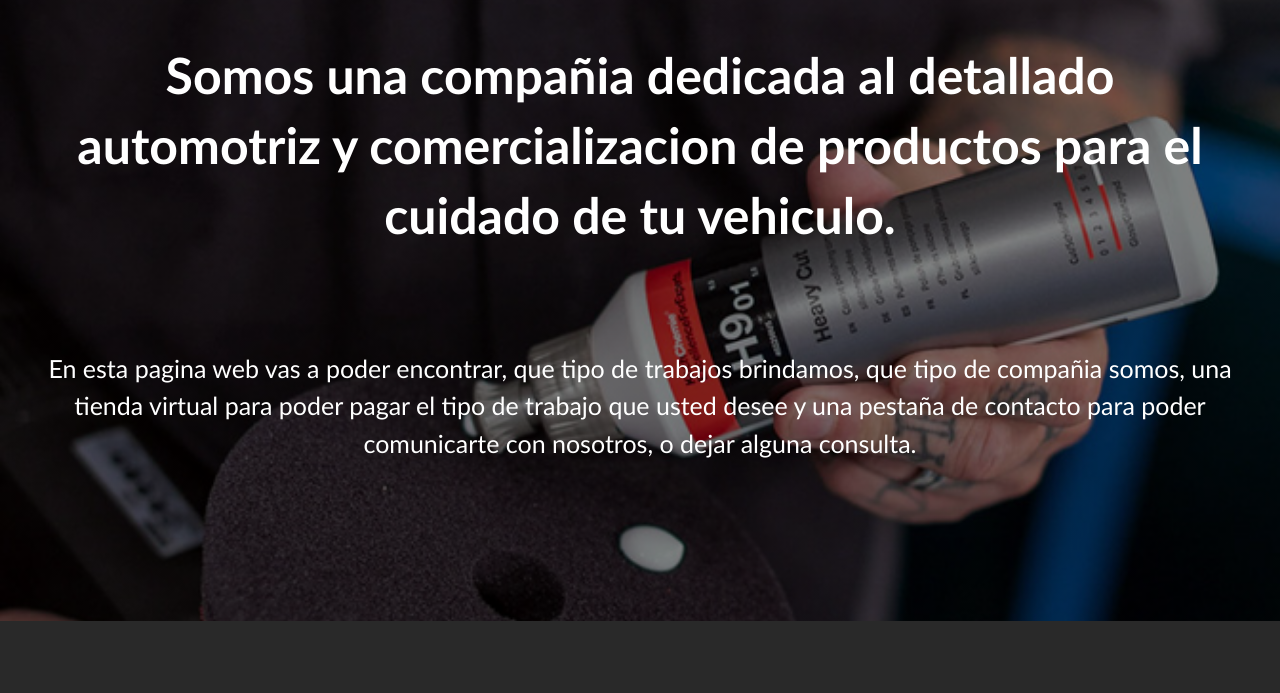
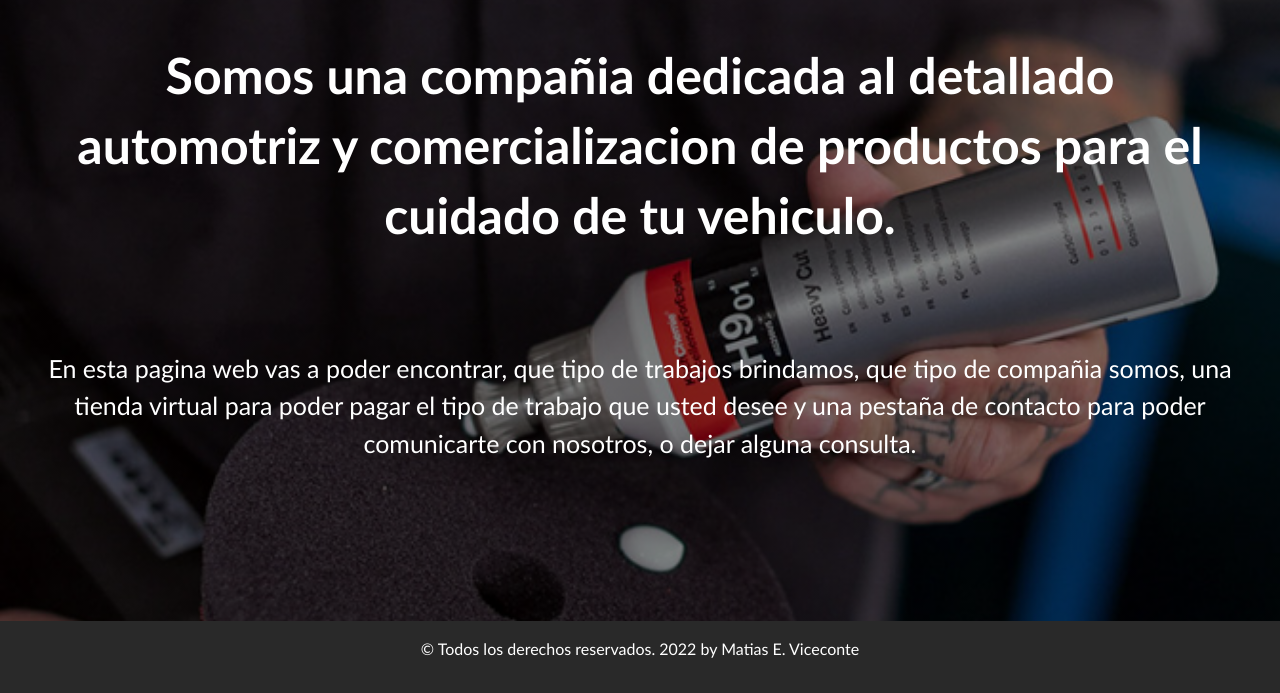
Before and after one commit to matiasviceconte/Proyecto, a plain HTML site: page index.html in a window 1280 px wide. Shown: the part 127-820 px from the top of the page. Drawn offline with nearby package versions, Linux system fonts and the light colour scheme.

Commit message:
agregando boostrap al footer

```diff
--- a/index.html
+++ b/index.html
@@ -28,10 +28,8 @@
         </div>
     </div>
     </section>
-    <footer class="redes">
-        <a href="https://www.facebook.com/MV-Estetica-Vehicular-106565037643615">Facebook</a>
-        <a href="https://www.instagram.com/mv_esteticavehicular/">Instagram</a>
-        <p class="creacionDePagina">2022 by Matias E. Viceconte</p>
+    <footer class="container-fluid  gb-ligth text-white text-center p-3">
+        <p class=>&copy; Todos los derechos reservados. 2022 by Matias E. Viceconte</p>
     </footer>
     <script src="https://cdn.jsdelivr.net/npm/bootstrap@5.1.3/dist/js/bootstrap.bundle.min.js" integrity="sha384-ka7Sk0Gln4gmtz2MlQnikT1wXgYsOg+OMhuP+IlRH9sENBO0LRn5q+8nbTov4+1p" crossorigin="anonymous"></script>
 </body>
```
